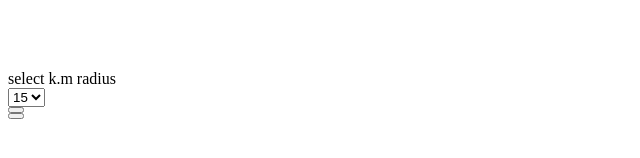
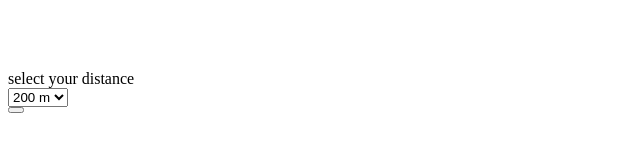
Before and after one commit to LNWPOR/hungry-joe, a plain HTML site: page hungry-joe-client/www/modules/km/km.html in a window 1280 px wide. Shown: the part 330-488 px from the top of the page, 0-640 px from the left. Drawn offline with Linux system fonts and the light colour scheme; files that its build step writes are made by us from their sources.

Commit message:
change k.m selection value and k.m temp = 2km

```diff
--- a/hungry-joe-client/www/modules/km/km.html
+++ b/hungry-joe-client/www/modules/km/km.html
@@ -12,22 +12,26 @@
 
 		<div class="list">
 
+
   			<label class="item item-input item-select">
     				<div class="input-label">
-      				select k.m radius
+      				select your distance
     				</div>
     			<select name="mySelect" ng-model="KmCtrl.kmsearch">
     				<!-- <option selected> </option> -->
-     				  <option value="15000">15</option>
-      				<option value="25000">25</option>
-      				<option value="35000">35</option>
-      				<option value="45000">45</option>
+     				  <option value="200">200 m</option>
+      				<option value="500">500 m</option>
+      				<option value="1000">1 km</option>
+      				<option value="2000">2 km</option>
+              <option value="5000">5 km</option>
+              <option value="7000">7 km</option>
+              <option value="10000">10 km</option>
     			</select>
   			</label>
 
 		</div>
 
-		<button ng-click="KmCtrl.clickeiei()"></button>
+		<!-- <button ng-click="KmCtrl.clickeiei()"></button> -->
 
   		</div>
   		<div class="col">
--- a/hungry-joe-client/www/modules/kmradius/services.js
+++ b/hungry-joe-client/www/modules/kmradius/services.js
@@ -1,7 +1,7 @@
 angular.module('Kmradius',[]).factory('KmradiusServices', ['$resource', function ($resource) {
     var KmradiusServices = {};
     var Rad;
-    var Radtmp = 20000;
+    var Radtmp = 2000;
 
    KmradiusServices.setRad = function(x){
       if(x==null){
--- a/hungry-joe-client/www/modules/restaurant/controller.js
+++ b/hungry-joe-client/www/modules/restaurant/controller.js
@@ -50,6 +50,7 @@ angular.module('Restaurant',[])
 	vm.upRate = function(){
 		RatingServices.addRating(vm.rate,vm.res._id,currnetUsername);
 		SocketServices.emit('sendRate',vm.rate);
+		console.log(vm.rate);
 		vm.rate = '';
 	}
 	SocketServices.on('getRate',function(data){
```
Also changed, not shown: hungry-joe-client/www/modules/restaurant/restaurant.html (+5 -5 lines).
